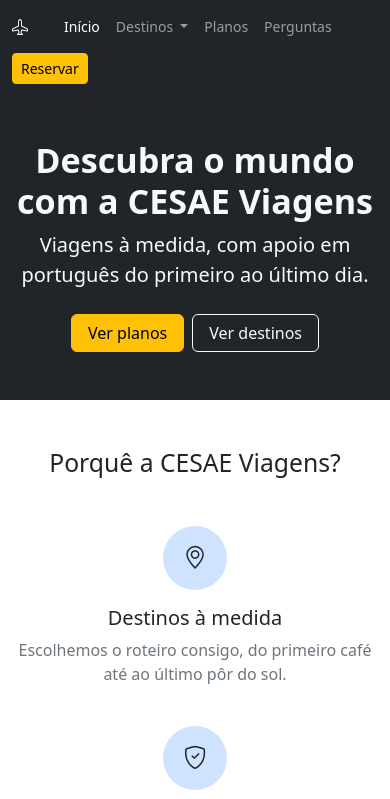
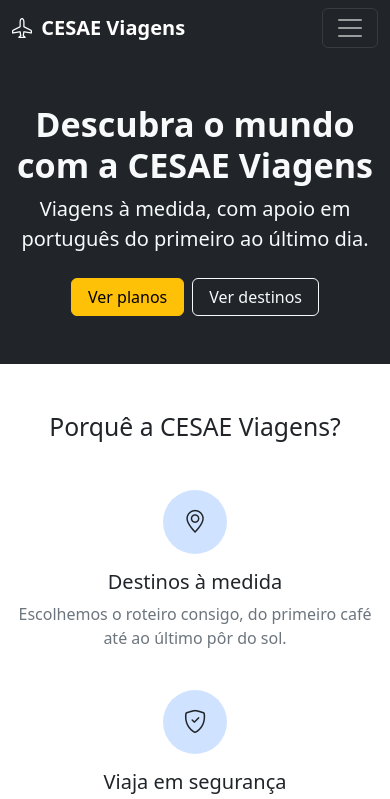
Before and after one commit to marqquees/CESAE-Viagens, a plain HTML site: page index.html in a window 390 px wide. Shown: the top 799 px of the page. Drawn offline with nearby package versions, Linux system fonts and the light colour scheme.

Commit message:
Make navigation bar responsive.
Add Bootstrap collapse behavior for the navigation on smaller screens and clean up markup formatting.

```diff
--- a/index.html
+++ b/index.html
@@ -12,16 +12,21 @@
 </head>
 
 <body>
-
-    <!-- Barra de navegação -->
+    <!-- Barra de Navegação -->
     <header>
-        <nav class="navbar navbar-expand bg-dark" data-bs-theme="dark">
-            <div class="container flex-wrap gap-2">
-                <a class="navbar-brand fw-bold fs-6">
+        <nav class="navbar navbar-expand-lg bg-dark" data-bs-theme="dark">
+            <div class="container">
+                <a class="navbar-brand fw-bold ">
                     <i class="bi bi-airplane me-1"></i>
-                    <span class="d-none d-sm-inline">CESAE Viagens</span>
+                    CESAE Viagens
                 </a>
-                <ul class="navbar-nav me-auto small">
+                <button class="navbar-toggler" type="button" data-bs-toggle="collapse"
+                    data-bs-target="#navbarSupportedContent" aria-controls="navbarSupportedContent"
+                    aria-expanded="false" aria-label="Toggle navigation">
+                    <span class="navbar-toggler-icon"></span>
+                </button>
+                <div class="collapse navbar-collapse" id="navbarSupportedContent">
+                    <ul class="navbar-nav me-auto">
                         <li class="nav-item">
                             <a class="nav-link active" aria-current="page">Início</a>
                         </li>
@@ -43,7 +48,8 @@
                             <a class="nav-link" href="#question">Perguntas</a>
                         </li>
                     </ul>
-                <a href="#" class="btn btn-warning btn-sm">Reservar</a>
+                    <a href="#" class="btn btn-warning">Reservar</a>
+                </div>
             </div>
         </nav>
     </header>
```
Lines whose indentation alone changed are shown as unchanged.
